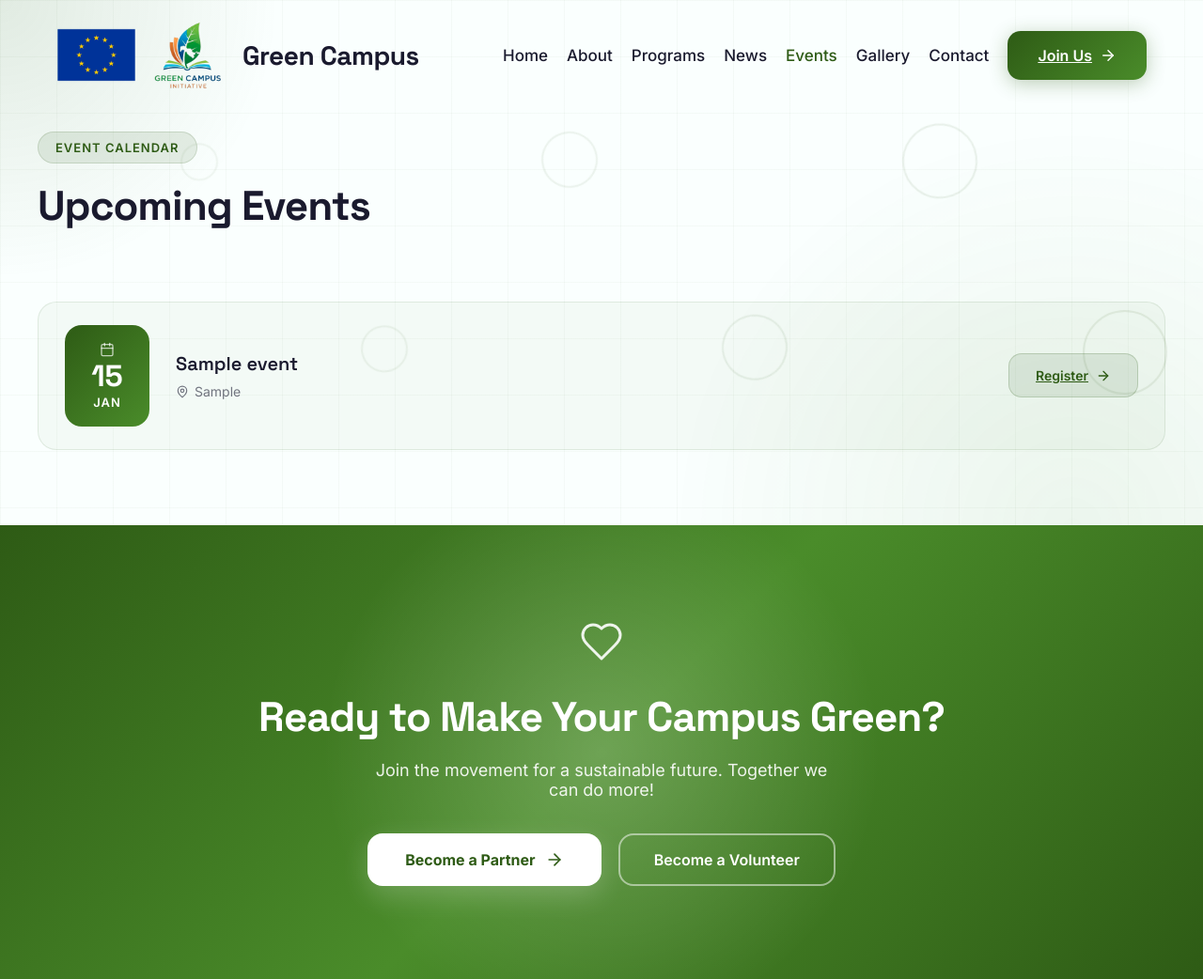
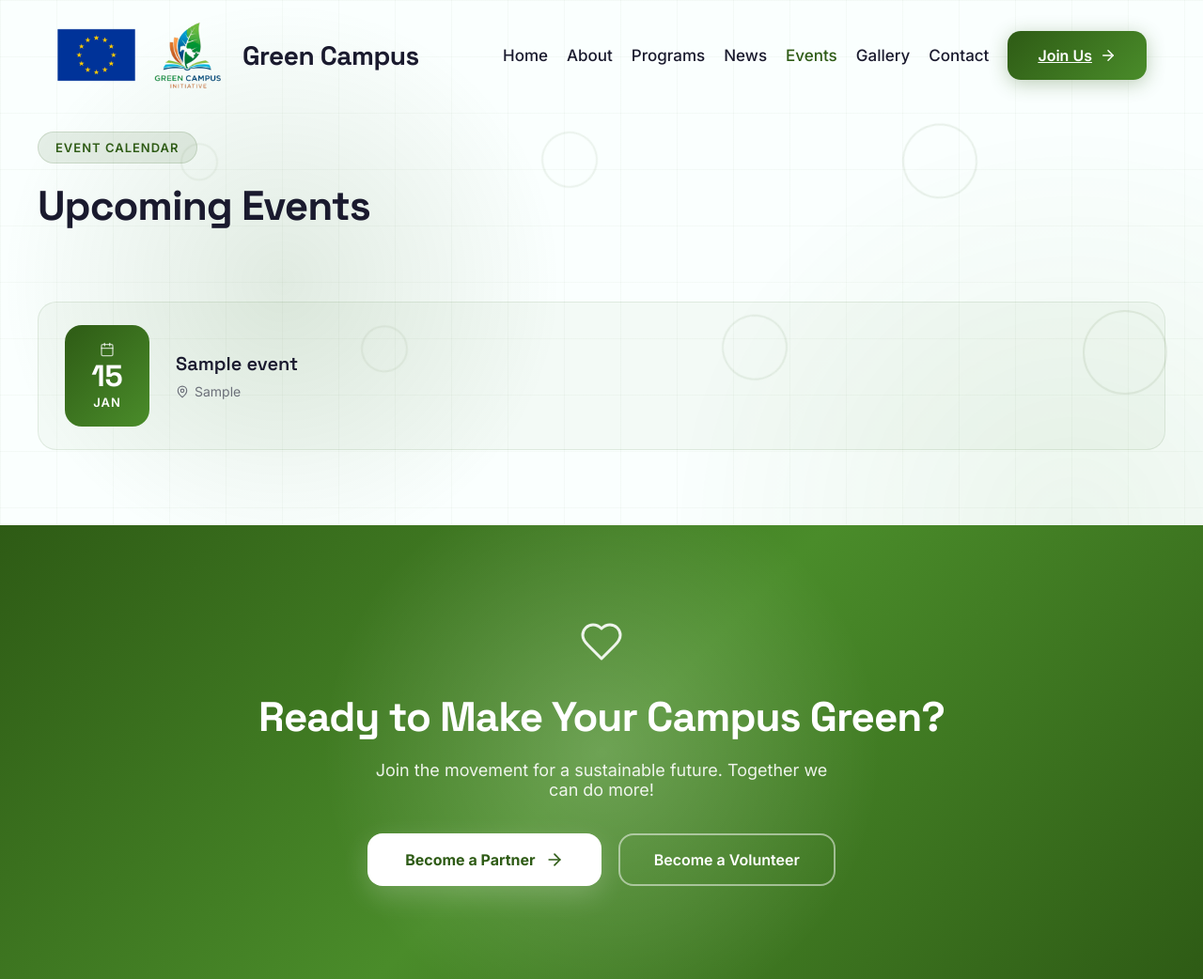
Before and after one commit to urolovforever/greencam-digital-ocean, a Django app: page /events/ in a window 1280 px wide. Shown: the top 1042 px of the page at 94% size. Run offline with Django 4.2, Linux system fonts and the light colour scheme; tables that the repository leaves empty hold one stand-in row (values such as "Sample post").

Commit message:
Hide register button on event cards

```diff
--- a/static/css/style.css
+++ b/static/css/style.css
@@ -1408,6 +1408,7 @@
 }
 
 .event-btn {
+    display: none !important;
     background-color: rgba(46, 91, 21, 0.1);
     color: #2e5b15;
     border: 1px solid rgba(46, 91, 21, 0.2);
```
